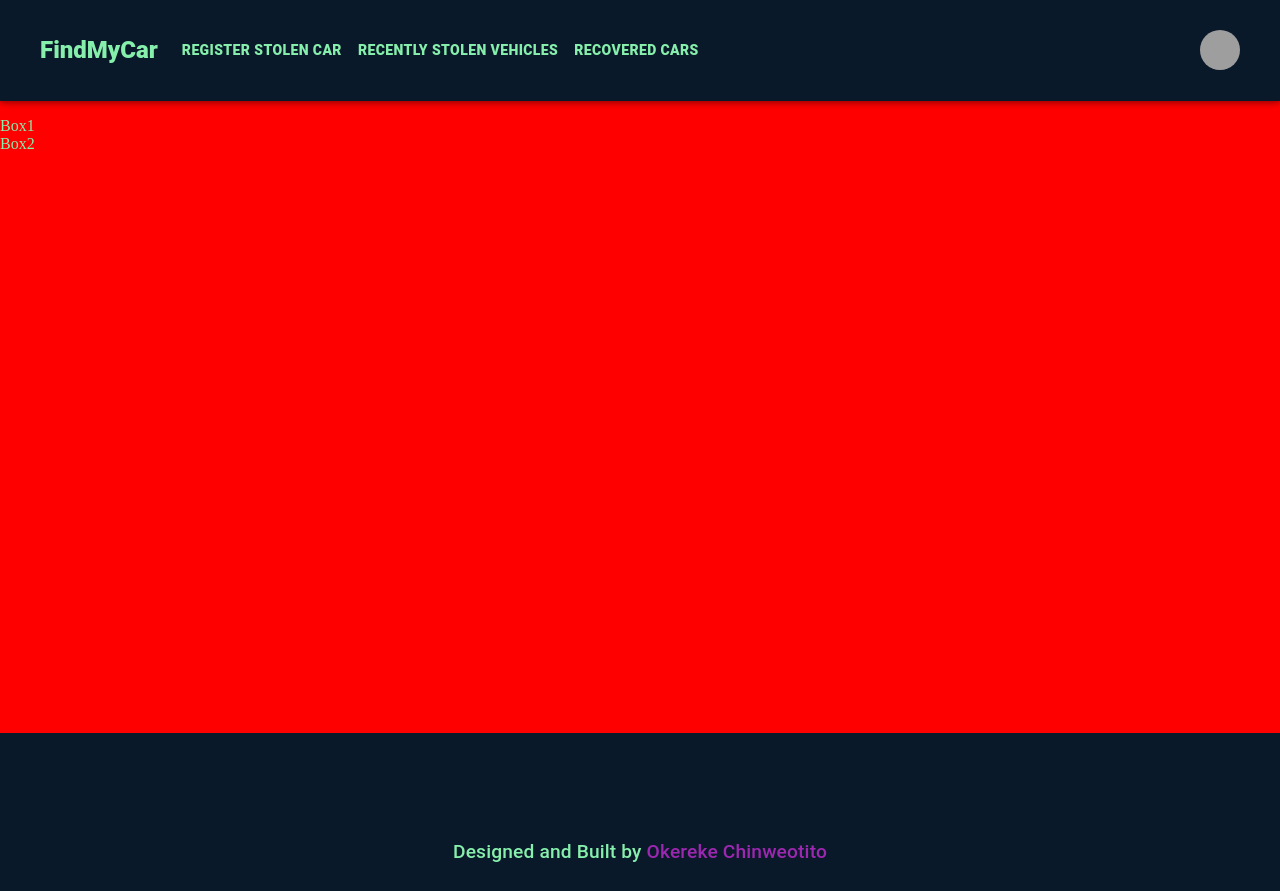
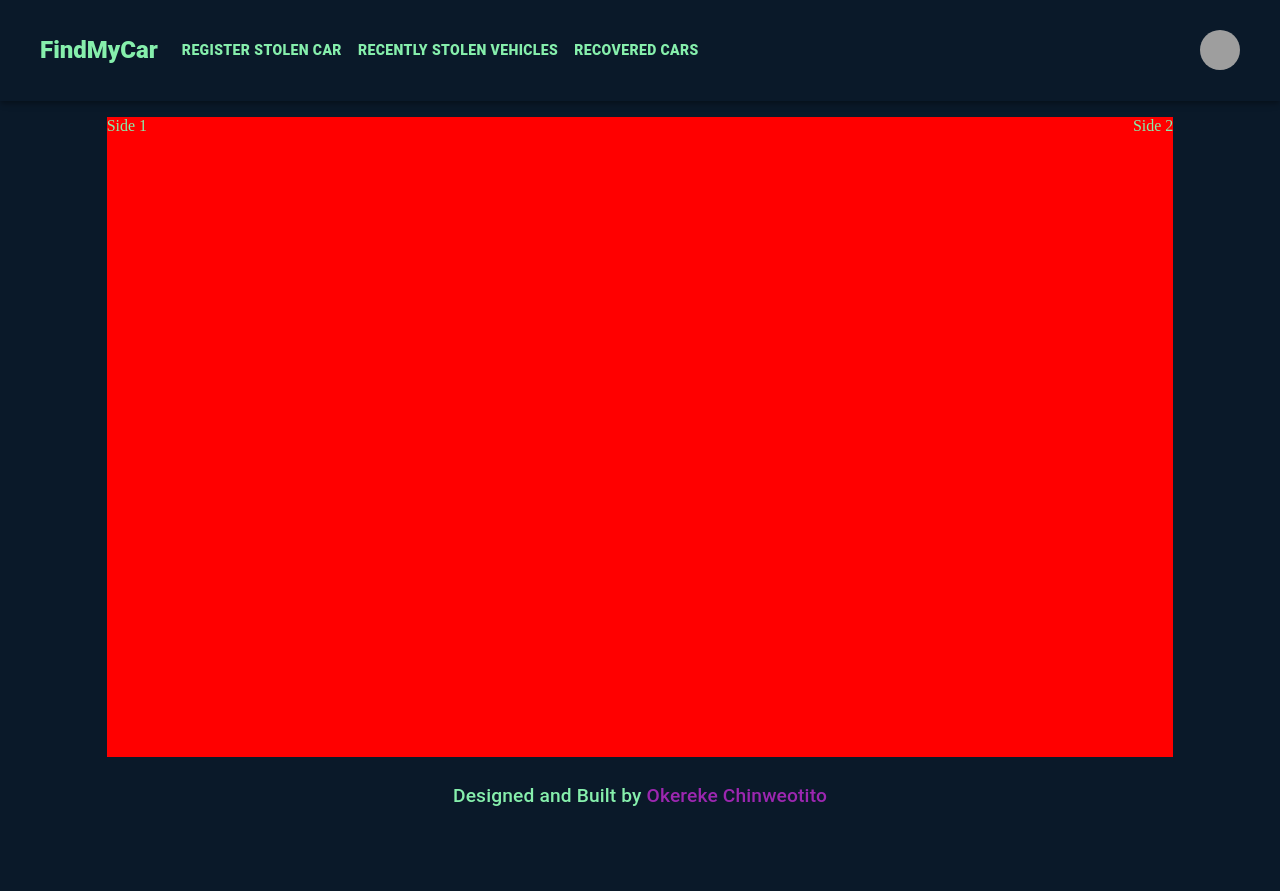
Before and after one commit to okerekechinweotito/materialUIComponents, a React (Create React App) app: page / in a window 1280 px wide. After the commit the page ends 835 px from the top, so only its background shows below. Built offline with nearby package versions, Linux system fonts and the light colour scheme; grey boxes are pictures that could not be loaded.

Commit message:
revert changes made to Home

```diff
--- a/src/components/footer.js
+++ b/src/components/footer.js
@@ -6,7 +6,6 @@ import Link from "@mui/material/Link";
 const style = {
   footer: {
     textAlign: "center",
-    marginTop: "5em",
     padding: "1.5em",
   },
 };
--- a/src/pages/Home.js
+++ b/src/pages/Home.js
@@ -1,32 +1,29 @@
 import React from "react";
-import { Grid, Container, Box } from "@mui/material";
+import { Grid } from "@mui/material";
 
-const style = {
-  homeSection1: {
-    background: "red",
-  },
-  homeSection1Child1: {},
-};
 const Home = () => {
   return (
     <Grid
       container
-      spacing={{ xs: 2, md: 3 }}
       columns={{ xs: 4, sm: 8, md: 12 }}
       component="article"
+      sx={{ justifyContent: "center" }}
     >
       <Grid
+        container
         item
         xs={4}
         sm={8}
-        md={12}
-        style={style.homeSection1}
-        sx={{ height: { xs: "25em", md: "40em" } }}
+        md={10}
+        sx={{
+          height: { xs: "25em", md: "40em" },
+          flexDirection: { xs: "column", md: "row" },
+          justifyContent: "space-between",
+          background: "red",
+        }}
       >
-        <Grid item xs={4} sm={8} md={12} style={style.homeSection1Child1}>
-          <Box>Box1</Box>
-          <Box>Box2</Box>
-        </Grid>
+        <section>Side 1</section>
+        <section>Side 2</section>
       </Grid>
     </Grid>
   );
```
